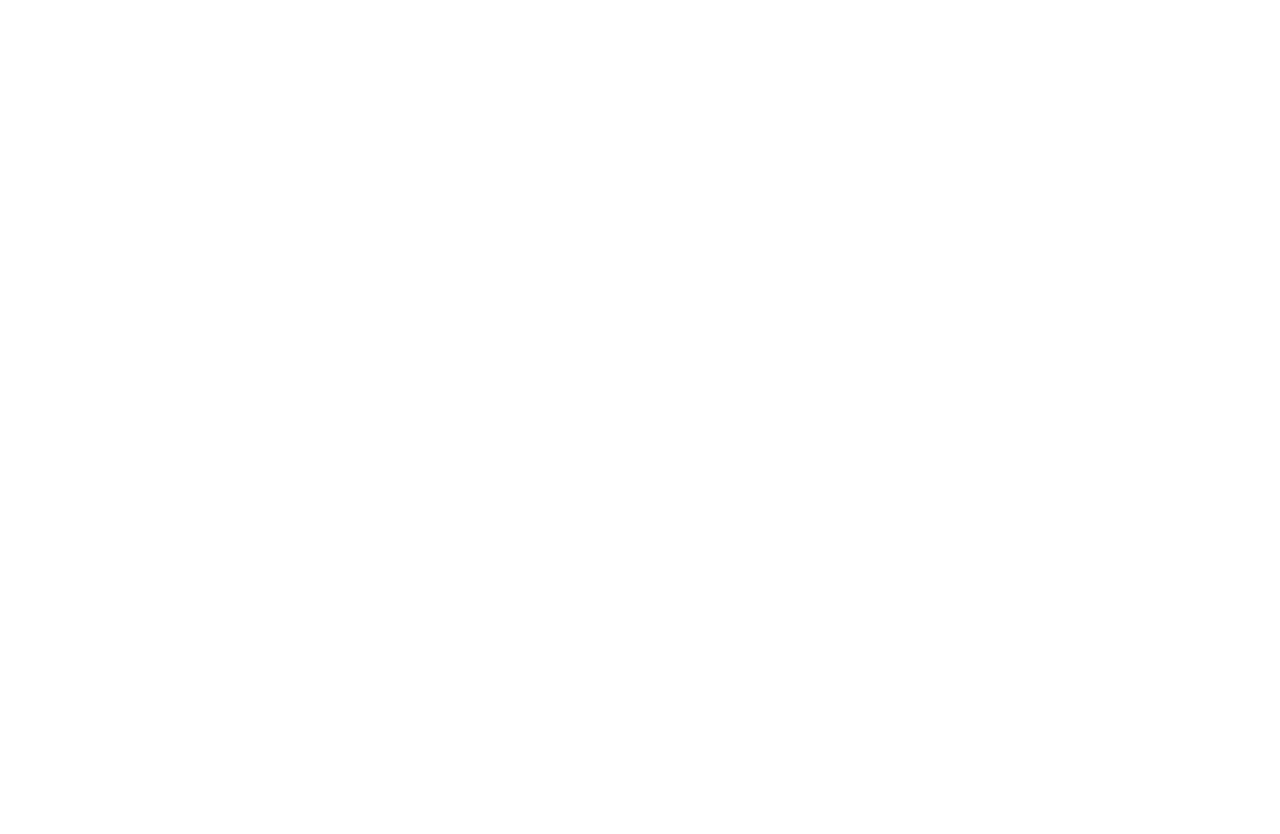
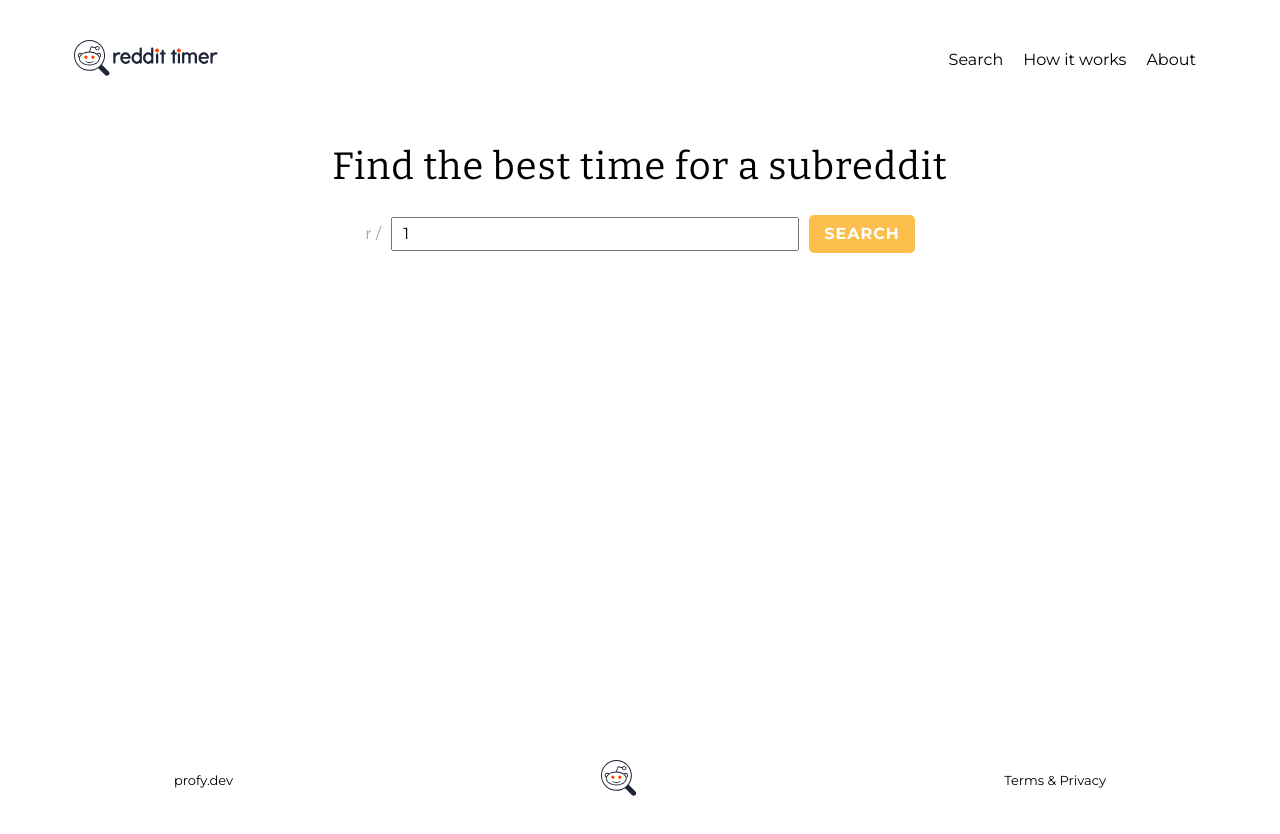
Before and after one commit to jkettmann/reddit-timer-radu-lefter, a React (Create React App) app: page /search/1 in a window 1280 px wide. Before the commit this address had no page. Shown: the top 834 px of the page. Before the commit the page ends 800 px from the top, so only its background shows below. Built offline with nearby package versions, Linux system fonts and the light colour scheme.

Commit message:
updated app search route

```diff
--- a/src/Components/App/App.js
+++ b/src/Components/App/App.js
@@ -11,7 +11,7 @@ function App() {
         <Routes>
           <Route exact path="/" element={<Home />} />
           <Route path="/" element={<Logo />} />
-          <Route path="/search/javascript" element={<Search />} />
+          <Route path="/search/:javascript" element={<Search />} />
         </Routes>
       </Router>
     </div>
```
